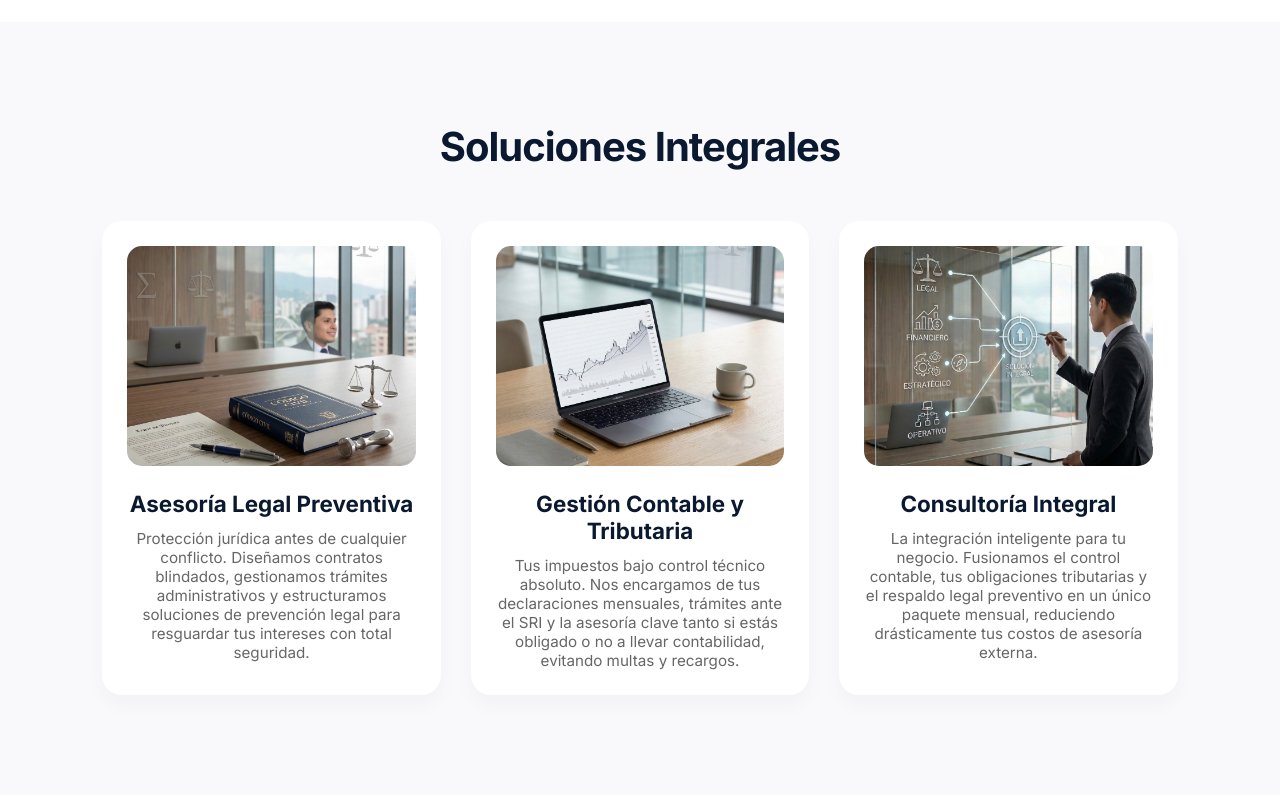
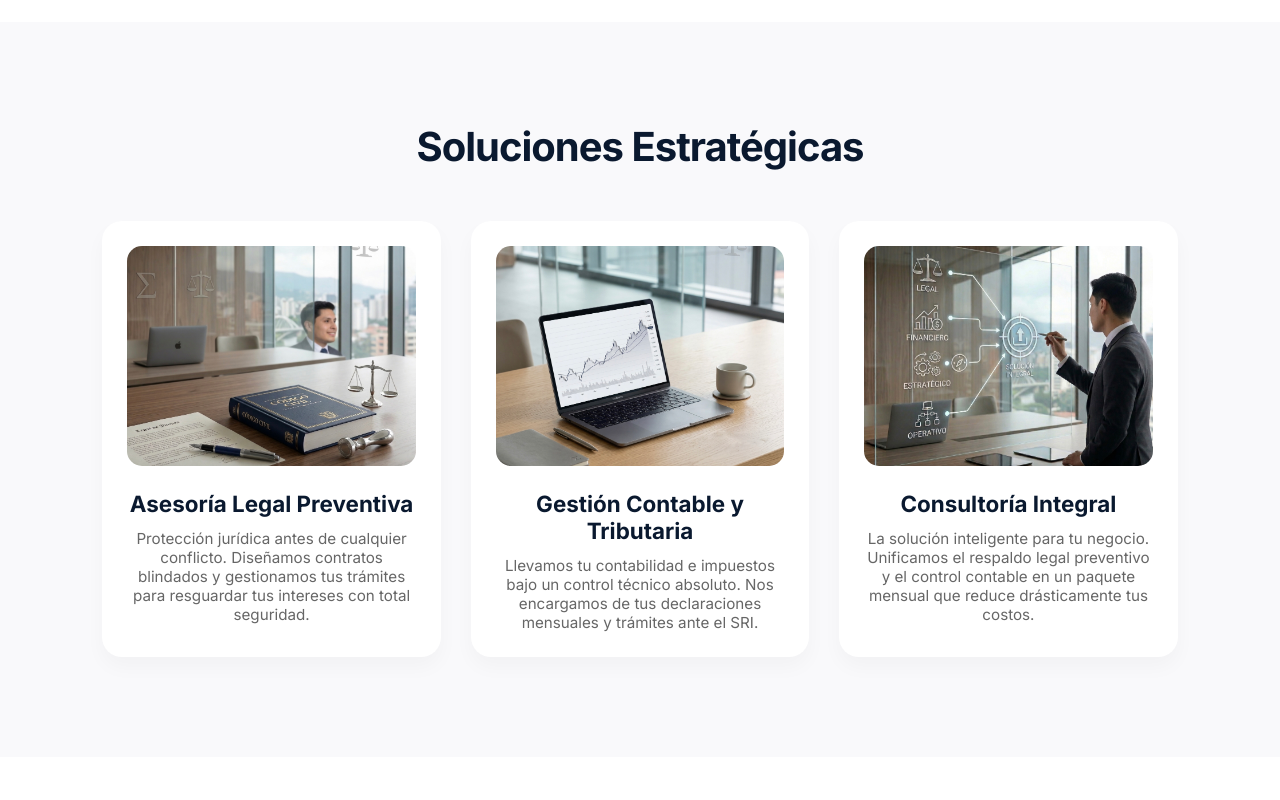
Before and after one commit to dennisdelamafia-boop/dp-legal-financiero-pro, a website built with Vite: page index.html in a window 1280 px wide. Shown: the part 700-1500 px from the top of the page. Built offline with nearby package versions, Linux system fonts and the light colour scheme.

Commit message:
Versión final perfecta: simetría en tarjetas y bio pulida

```diff
--- a/index.html
+++ b/index.html
@@ -38,23 +38,23 @@
 
     <!-- SECCIÓN SOLUCIONES INTEGRALES -->
     <section id="servicios" class="services">
-        <h2 class="section-title">Soluciones Integrales</h2>
+        <h2 class="section-title">Soluciones Estratégicas</h2>
         <div class="services-grid">
             <!-- Reemplazo 2: Tarjetas de Servicios -->
             <div class="service-card">
                 <img src="/src/assets/legal.jpg" alt="Asesoría Legal Preventiva">
                 <h3>Asesoría Legal Preventiva</h3>
-                <p>Protección jurídica antes de cualquier conflicto. Diseñamos contratos blindados, gestionamos trámites administrativos y estructuramos soluciones de prevención legal para resguardar tus intereses con total seguridad.</p>
+                <p>Protección jurídica antes de cualquier conflicto. Diseñamos contratos blindados y gestionamos tus trámites para resguardar tus intereses con total seguridad.</p>
             </div>
             <div class="service-card">
                 <img src="/src/assets/finanzas.jpg" alt="Gestión Contable y Tributaria">
                 <h3>Gestión Contable y Tributaria</h3>
-                <p>Tus impuestos bajo control técnico absoluto. Nos encargamos de tus declaraciones mensuales, trámites ante el SRI y la asesoría clave tanto si estás obligado o no a llevar contabilidad, evitando multas y recargos.</p>
+                <p>Llevamos tu contabilidad e impuestos bajo un control técnico absoluto. Nos encargamos de tus declaraciones mensuales y trámites ante el SRI.</p>
             </div>
             <div class="service-card">
                 <img src="/src/assets/consultoria.jpg" alt="Consultoría Integral">
                 <h3>Consultoría Integral</h3>
-                <p>La integración inteligente para tu negocio. Fusionamos el control contable, tus obligaciones tributarias y el respaldo legal preventivo en un único paquete mensual, reduciendo drásticamente tus costos de asesoría externa.</p>
+                <p>La solución inteligente para tu negocio. Unificamos el respaldo legal preventivo y el control contable en un paquete mensual que reduce drásticamente tus costos.</p>
             </div>
         </div>
     </section>
@@ -70,7 +70,7 @@
                 <h2 class="section-title-left">La Excelencia como Base</h2>
                 <h3 class="founder-subtitle">El Fundador: Dennis Paul</h3>
                 <p>En el escenario corporativo y civil contemporáneo, las estructuras financieras y los marcos legales operan en absoluta concomitancia. DP | Legal & Financiero se consolida en Loja como una respuesta avanzada a este paradigma, eliminando la tradicional fragmentación entre el control contable y la seguridad jurídica.</p>
-                <p>Su fundador posee un perfil dual diferenciado en el mercado: es Contador Publico y Auditor (CPA) e integra esta rigurosidad técnica con una sólida formación como egresado en Derecho. Esta perspectiva transversal faculta a la firma para auditar el cumplimiento fiscal y, simultáneamente, diseñar estrategias de prevención legal con un estándar de precisión milimétrica.</p>
+                <p>Su fundador posee un perfil dual diferenciado en el mercado: es Contador Publico y Auditor (CPA) e integra esta rigurosidad técnica con una sólida formación en Derecho. Esta perspectiva transversal faculta a la firma para auditar el cumplimiento fiscal y, simultáneamente, diseñar estrategias de prevención legal con un estándar de precisión milimétrica.</p>
                 <p>Guiada por la deontología profesional y el rigor metodológico, la firma provee una consultoría de alto nivel diseñada exclusivamente para quienes priorizan el orden institucional, el blindaje normativo y la protección absoluta de sus activos.</p>
             </div>
         </div>
```
